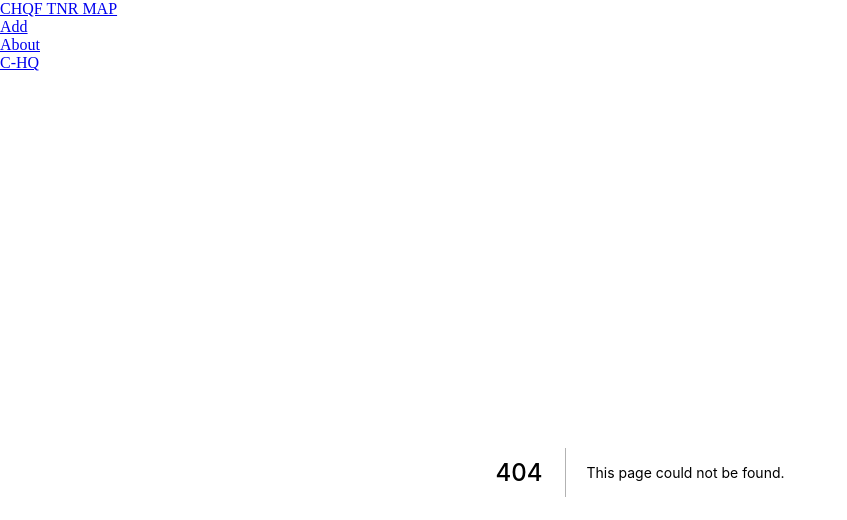
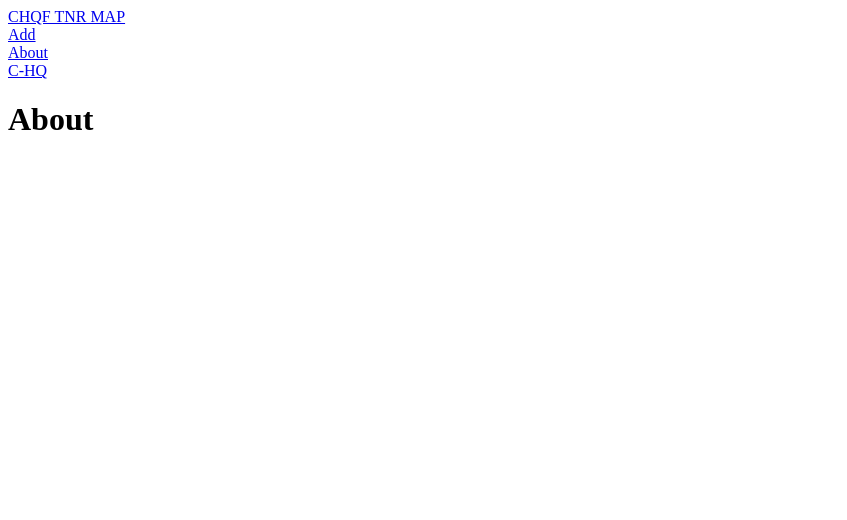
Before and after one commit to p-hsu/chqf_tnr_mapping_resource, a Next.js app: page /about in a window 1280 px wide. Before the commit this address had no page. Shown: the top 520 px of the page, without its empty margins (0-847 px from the left). Built offline with nearby package versions, Linux system fonts and the light colour scheme.

Commit message:
about route page

```diff
--- /dev/null
+++ b/pages/about/index.js
@@ -0,0 +1,9 @@
+export default function About() {
+  return (
+    <div>
+
+      <h1>About</h1>
+
+    </div>
+  )
+}
```
